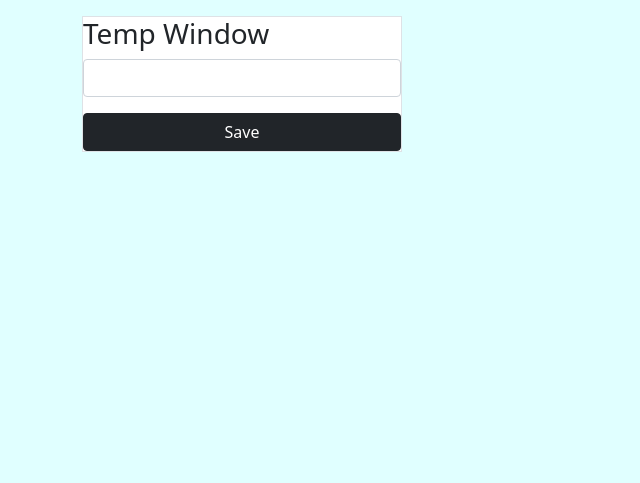
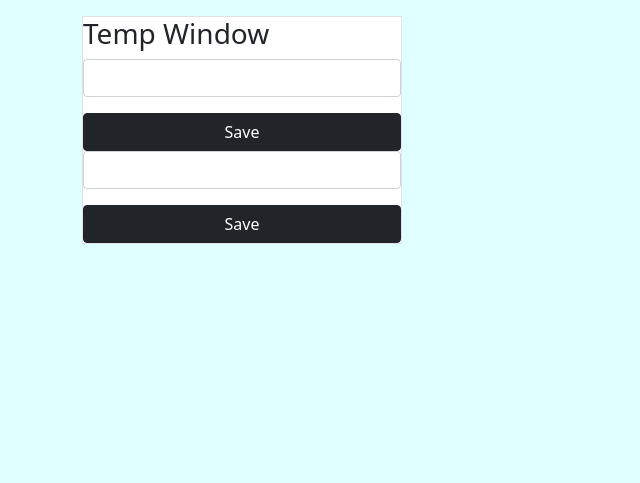
Before and after one commit to IvanMotoro/Tri-B, a Flask app: page / in a window 1280 px wide. Shown: the part 103-586 px from the top of the page, without its empty margins (0-640 px from the left). Run offline with Flask 2, Linux system fonts and the light colour scheme.

Commit message:
Update index.html

```diff
--- a/app/templates/index.html
+++ b/app/templates/index.html
@@ -7,5 +7,9 @@
             <input class="form-control mb-3">
             <button type="submit" class="btn btn-dark w-100">Save</button>
         </form>
+                <form class="" action="">
+            <input class="form-control mb-3">
+            <button type="submit" class="btn btn-dark w-100">Save</button>
+        </form>
     </div>
 {% endblock %}
```
